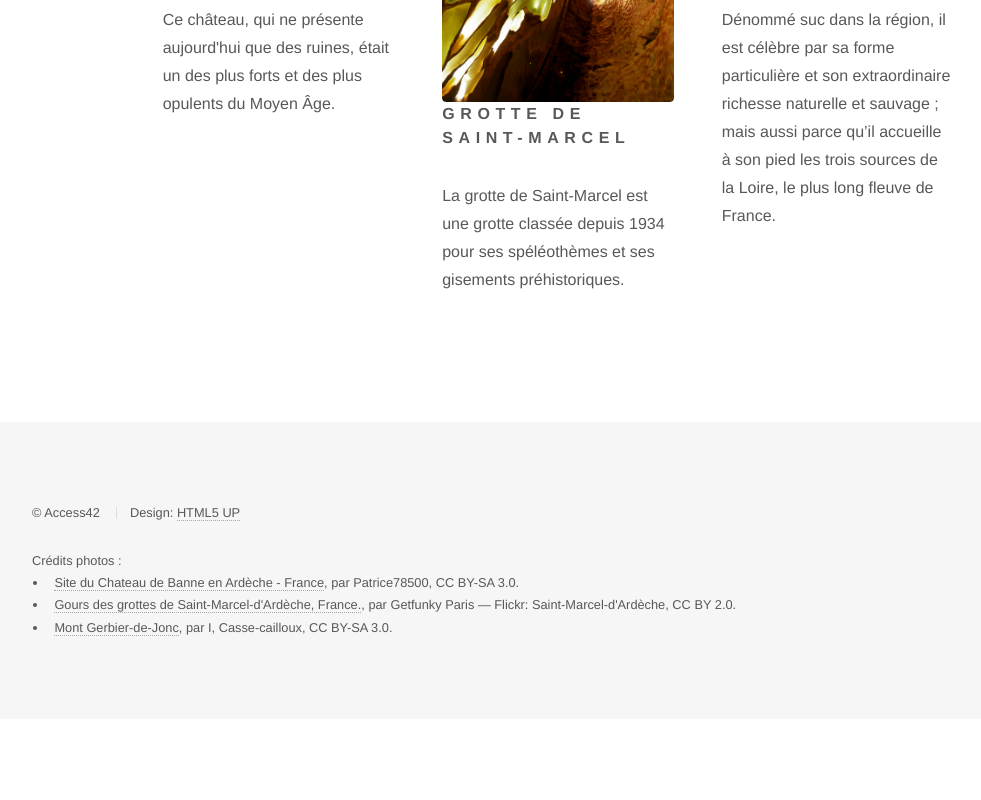
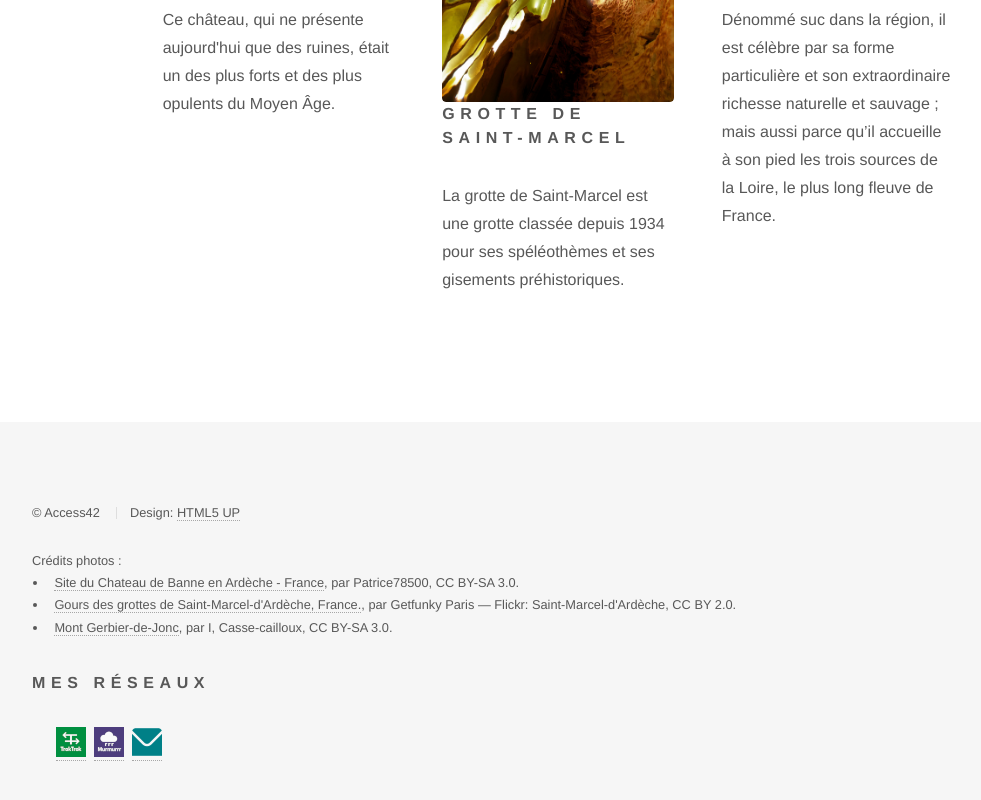
Before and after one commit to PeterBasling/a11y-certif, a plain HTML site: page site-exercice/site-exercice/index.html in a window 1280 px wide. Shown: the part 2966-3766 px from the top of the page, without its empty margins (104-1085 px from the left). Before the commit the page ends 3685 px from the top, so only its background shows below. Drawn offline with Linux system fonts and the light colour scheme; a web font is replaced by a local one.

Commit message:
2.3 : lien RS

```diff
--- a/site-exercice/site-exercice/assets/css/main.css
+++ b/site-exercice/site-exercice/assets/css/main.css
@@ -3337,3 +3337,8 @@ input, select, textarea {
     margin: 0;
     padding: 0;
 }
+
+.social-links {
+    display: flex;
+    list-style: none;
+}
--- a/site-exercice/site-exercice/index.html
+++ b/site-exercice/site-exercice/index.html
@@ -308,9 +308,14 @@
 						<li><a href="https://commons.wikimedia.org/w/index.php?curid=2256650">Mont Gerbier-de-Jonc</a>, par I, Casse-cailloux, CC BY-SA 3.0.</li>
 					</ul>
 
+					<h2 id="rs"> Mes réseaux</h2>
+					<ul class="links-list social-links" aria-labelledby="rs">
+						<li><a href="https://access42.net" class="social-link-troktrok"><img src="images/troktrok.png" alt="" /><span class="sr-only">TrokTrok"&gt;</span></a></li>
+						<li><a href="https://formations.access42.net" class="social-link-murmurrr"><img src="images/murmurrr.png" alt="" /><span class="sr-only">Murmurrr "&gt;</span></a></li>
+						<li><a href="mailto:contact@mail.com" class="social-link-mail"><img src="images/enveloppe.png" alt="" /><span class="sr-only">Contact mail"&gt;</span></a></li>
+					</ul>
 				</div>
 			</footer>
-
 		</div>
 
 		<!-- Menu Dialog-->
```
